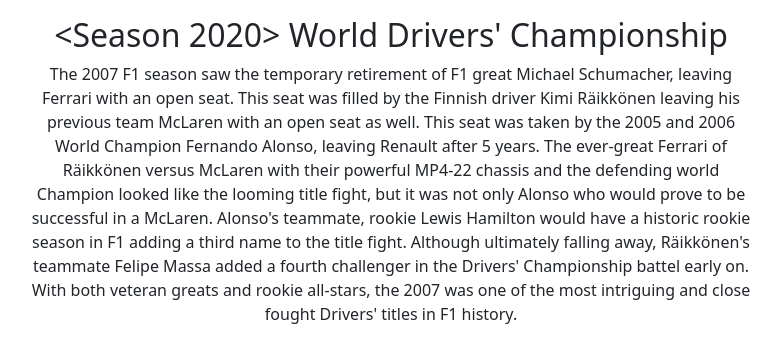
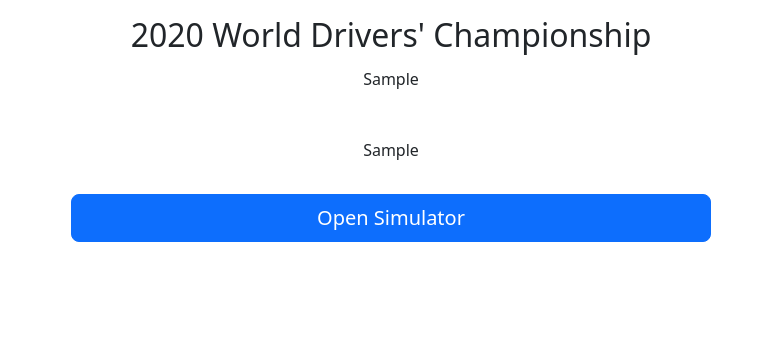
Before and after one commit to bcdunn7/29-Capstone-1, a Flask app: template templates/simulator.html in a window 1280 px wide. Shown: the part 55-397 px from the top of the page, without its empty margins (249-1030 px from the left). Run offline with Flask 2, Linux system fonts and the light colour scheme; tables that the repository leaves empty hold one stand-in row (values such as "Sample post"); the template is opened without the code that fills it: values that come from a table or form of the project are taken from there, most other values are stand-ins (such as "Sample title", 1, 10 or a date in 2020); some libraries are stand-ins or nearby versions.

Commit message:
developing simulator page further, adding overview start screen

```diff
--- a/app.py
+++ b/app.py
@@ -85,4 +85,4 @@ def simulator(year):
     json_datasets = json.dumps(data[1])
     json_blurbs = json.dumps(blurbs)
 
-    return render_template('simulator.html', season=season.year, race_labels=json_race_labels, datasets=json_datasets, blurbs=blurbs)
+    return render_template('simulator.html', season=season, race_labels=json_race_labels, datasets=json_datasets, blurbs=blurbs)
--- a/static/simulator.js
+++ b/static/simulator.js
@@ -1,5 +1,20 @@
+// **********************************************
+// Navigation Logic
+
+$('#open-simulator-btn').on('click', function() {
+    $('#overview').addClass('d-none');
+    $('#chart-div').removeClass('d-none');
+    $('#replay-season-btn').removeClass('d-none');
+    initializeChart();
+})
+
+
+// **********************************************
+// Blurb Logic
+
 // **********************************************
 // Line Chart (chart.js)
+
 // Get canvas/chart element
 let ctx = document.getElementById('chartjs-simulator').getContext('2d');
 
@@ -20,6 +35,7 @@ let options = {
 // initialize delayed for animation options below
 let delayed;
 // Initialize the actual chart
+function initializeChart() {
     let simulatorChart = new Chart(ctx, {
         type: 'line',
         data: data,
@@ -53,7 +69,4 @@ let simulatorChart = new Chart(ctx, {
             }
           },
     });
-
-
-// **********************************************
-// Blurb Logic
+}
--- a/templates/simulator.html
+++ b/templates/simulator.html
@@ -1,14 +1,31 @@
 {% extends 'base.html' %}
 {% block content %}
 <div class="container">
-    <div class="row justify-content-center">
+    <div class="row justify-content-center align-items-center">
+
+        <!-- left col: btns -->
+        <div class="col-2">
+            <button id="replay-season-btn" class="btn btn-success btn-lg d-none">Replay Season</button>
+        </div>
+
+        <!-- center col: heading, chart, blurbs -->
         <div class="col-8 text-center">
-            <div class="h2">{{ season }} World Drivers' Championship</div>
-            <div id="overview">
-                <p>The 2007 F1 season saw the temporary retirement of F1 great Michael Schumacher, leaving Ferrari with an open seat. This seat was filled by the Finnish driver Kimi Räikkönen leaving his previous team McLaren with an open seat as well. This seat was taken by the 2005 and 2006 World Champion Fernando Alonso, leaving Renault after 5 years. The ever-great Ferrari of Räikkönen versus McLaren with their powerful MP4-22 chassis and the defending world Champion looked like the looming title fight, but it was not only Alonso who would prove to be successful in a McLaren. Alonso's teammate, rookie Lewis Hamilton would have a historic rookie season in F1 adding a third name to the title fight. Although ultimately falling away, Räikkönen's teammate Felipe Massa added a fourth challenger in the Drivers' Championship battel early on. With both veteran greats and rookie all-stars, the 2007 was one of the most intriguing and close fought Drivers' titles in F1 history.</p>
+            <div class="h2">{{ season.year }} World Drivers' Championship</div>
+            <div class="h6 m-3">{{season.headline}}</div>
+            <div id="overview" class="m-5">
+                <p>{{season.overview}}</p>
+                    <button id="open-simulator-btn" class="btn btn-primary btn-lg col-12 mt-3">Open Simulator</button>
             </div>
-            <canvas id="chartjs-simulator" height="200" width="300" aria-label="Simulator Graph" role="img"></canvas>
+            <div id="chart-div" class="d-none">
+                <canvas id="chartjs-simulator" height="180" width="300" aria-label="Simulator Graph" role="img"></canvas>
+            </div>
+            <div id="blurb-div" class="d-none">
+                <p id="blurb-p"></p>
+            </div>
         </div>
+
+        <!-- right col -->
+        <div class="col-2"></div>
     </div>
 </div>
 {% endblock %}
@@ -19,5 +36,6 @@
     let datasets = JSON.parse({{ datasets|tojson }});
     let blurbs = JSON.parse({{ blurbs|tojson }})
 </script>
+<script src="https://code.jquery.com/jquery-3.6.0.min.js" integrity="sha256-/xUj+3OJU5yExlq6GSYGSHk7tPXikynS7ogEvDej/m4=" crossorigin="anonymous"></script>
 <script src="/static/simulator.js"></script>
 {% endblock %}
```
Lines whose indentation alone changed are shown as unchanged.
